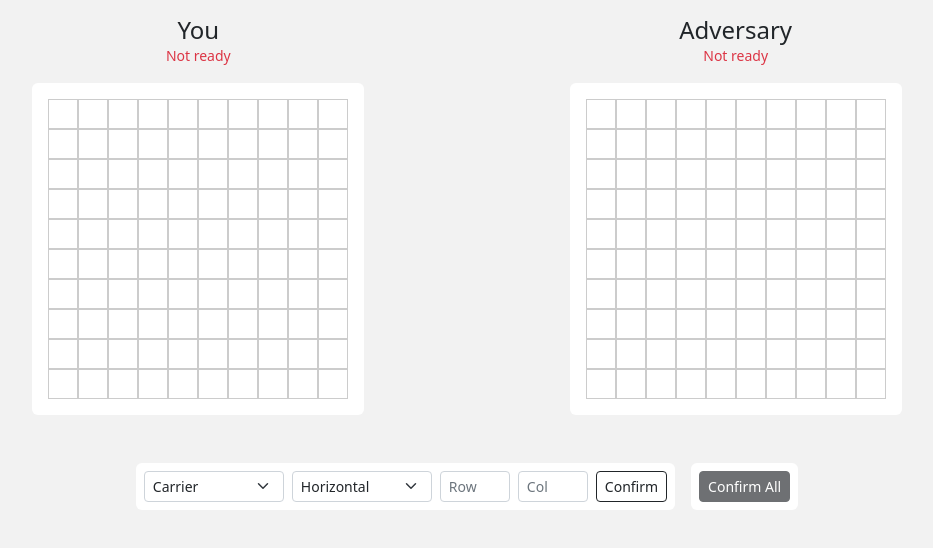
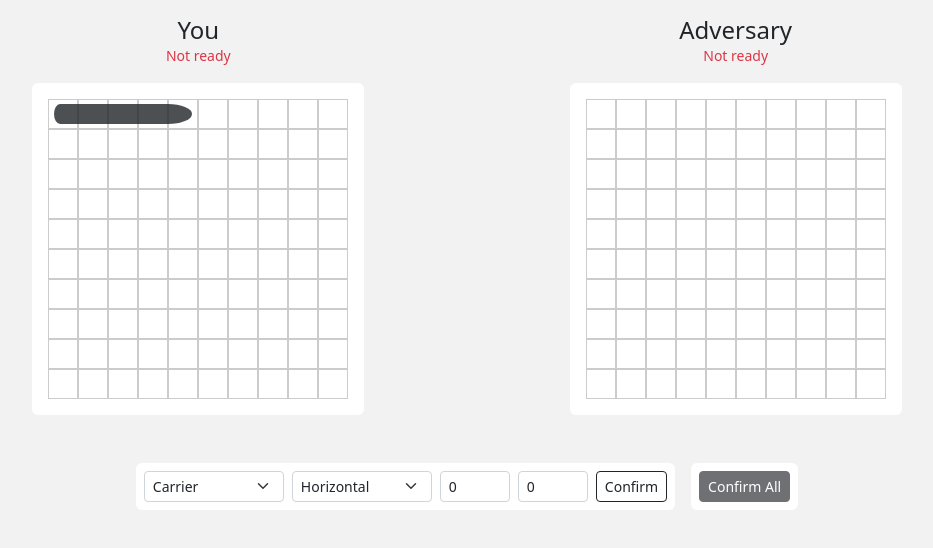
Before and after one commit to NaughtyFrog1/pruebas-seminario-js, a plain HTML site: page battleship-board/index.html in a window 1280 px wide. Shown: the whole page, without its empty margins (173-1106 px from the left). Drawn offline with nearby package versions, Linux system fonts and the light colour scheme.

Commit message:
move ship preview

```diff
--- a/battleship-board/app.js
+++ b/battleship-board/app.js
@@ -33,11 +33,16 @@ document.documentElement.style.setProperty('--square-size', `${SQUARE_SIZE}px`)
 
 renderBoard($playerBoard)
 renderBoard($adversaryBoard)
+handleInputShipChange()
 
 $inputShip.addEventListener('change', handleInputShipChange)
 $inputDirection.addEventListener('change', handleInptutShipDirectionChange)
-$inputRow.addEventListener('change', handleInputPositionChange)
-$inputCol.addEventListener('change', handleInputPositionChange)
+$inputRow.addEventListener('input', handleInputPositionChange)
+$inputCol.addEventListener('input', handleInputPositionChange)
+
+$inputRow.addEventListener('keypress', (e) => e.preventDefault())
+$inputCol.addEventListener('keypress', (e) => e.preventDefault())
+
 
 /*
   Functions
@@ -77,19 +82,53 @@ function renderBoard(board) {
   }
 }
 
+function renderShipPreview(ship, direction) {
+  const shipDiv = document.createElement('div')
+  shipDiv.classList.add('bb-ship')
+  if (direction === 'vertical') {
+    shipDiv.classList.add('bb-ship--vertical')
+  }
 
+  for (let i = 0; i < SHIPS[ship]; i++) {
+    const shipBody = document.createElement('div')
+    shipBody.classList.add('bb-ship__body')
+    shipDiv.appendChild(shipBody)
+  }
+  shipDiv.children[0].classList.add('bb-ship__body--tail')
+  shipDiv.children[shipDiv.children.length - 1].classList.add(
+    'bb-ship__body--head'
+  )
+
+  $shipPreview.innerHTML = ''
+  $shipPreview.appendChild(shipDiv)
+}
+
+function moveShipPreview(row, col) {
+  $shipPreview.style.top = `${row * SQUARE_SIZE}px`
+  $shipPreview.style.left = `${col * SQUARE_SIZE}px`
+}
 
 function handleInputShipChange() {
-  const ship = $inputShip.options[$inputShip.selectedIndex].value
+  $inputRow.value = shipPositionsState[$inputShip.value].row
+  $inputCol.value = shipPositionsState[$inputShip.value].col
+  $inputDirection.value = shipPositionsState[$inputShip.value].direction
 
+  if ($inputDirection.value === 'horizontal') {
+    $inputRow.max = SQUARES - 1
+    $inputCol.max = SQUARES - SHIPS[$inputShip.value]
+  } else {
+    $inputRow.max = SQUARES - SHIPS[$inputShip.value]
+    $inputCol.max = SQUARES - 1
+  }
+
+  renderShipPreview($inputShip.value)
+  moveShipPreview($inputRow.value, $inputCol.value)
 }
 
 function handleInptutShipDirectionChange() {
-  const direction = $inputDirection.options[$inputDirection.selectedIndex].value
-
+  console.log(this.value)
 }
 
 function handleInputPositionChange() {
-  const row = $inputRow.value
-  const col = $inputCol.value
+  moveShipPreview($inputRow.value, $inputCol.value)
 }
--- a/battleship-board/index.html
+++ b/battleship-board/index.html
@@ -61,8 +61,8 @@
           <option value="destroyer">Destroyer</option>
         </select>
         <select id="bbShipsDirection" class="form-select form-select-sm">
-          <option disabled>Direction</option>
-          <option selected value="horizontal">Horizontal</option>
+          <option disabled selected>Direction</option>
+          <option value="horizontal">Horizontal</option>
           <option value="vertical">Vertical</option>
         </select>
         <input
--- a/battleship-board/styles.css
+++ b/battleship-board/styles.css
@@ -32,3 +32,45 @@ body {
 .bb-input-ship-position {
   width: 5em;
 }
+
+#bbShipPreview {
+  transition: top .35s ease-in-out, left .5s ease-in-out;
+  opacity: 0.8;
+}
+
+.bb-ship {
+  height: var(--square-size);
+  display: flex;
+  justify-content: center;
+  align-items: center;
+}
+
+.bb-ship__body {
+  background-color: #212529;
+  height: 66%;
+  width: var(--square-size);
+}
+
+.bb-ship__body--head {
+  width: calc(var(--square-size) * 0.8);
+  border-top-left-radius: 0;
+  border-top-right-radius: 100% 50%;
+  border-bottom-right-radius: 100% 50%;
+  border-bottom-left-radius: 0;
+}
+
+.bb-ship__body--tail {
+  width: calc(var(--square-size) * 0.8);
+  margin-left: calc(var(--square-size) * 0.2);
+  border-top-left-radius: 25% 50%;
+  border-top-right-radius: 0;
+  border-bottom-right-radius: 0;
+  border-bottom-left-radius: 25% 50%;
+}
+
+.bb-ship--vetical .bb-ship__body--head {
+
+}
+.bb-ship--vetical .bb-ship__body--tail {
+
+}
```
